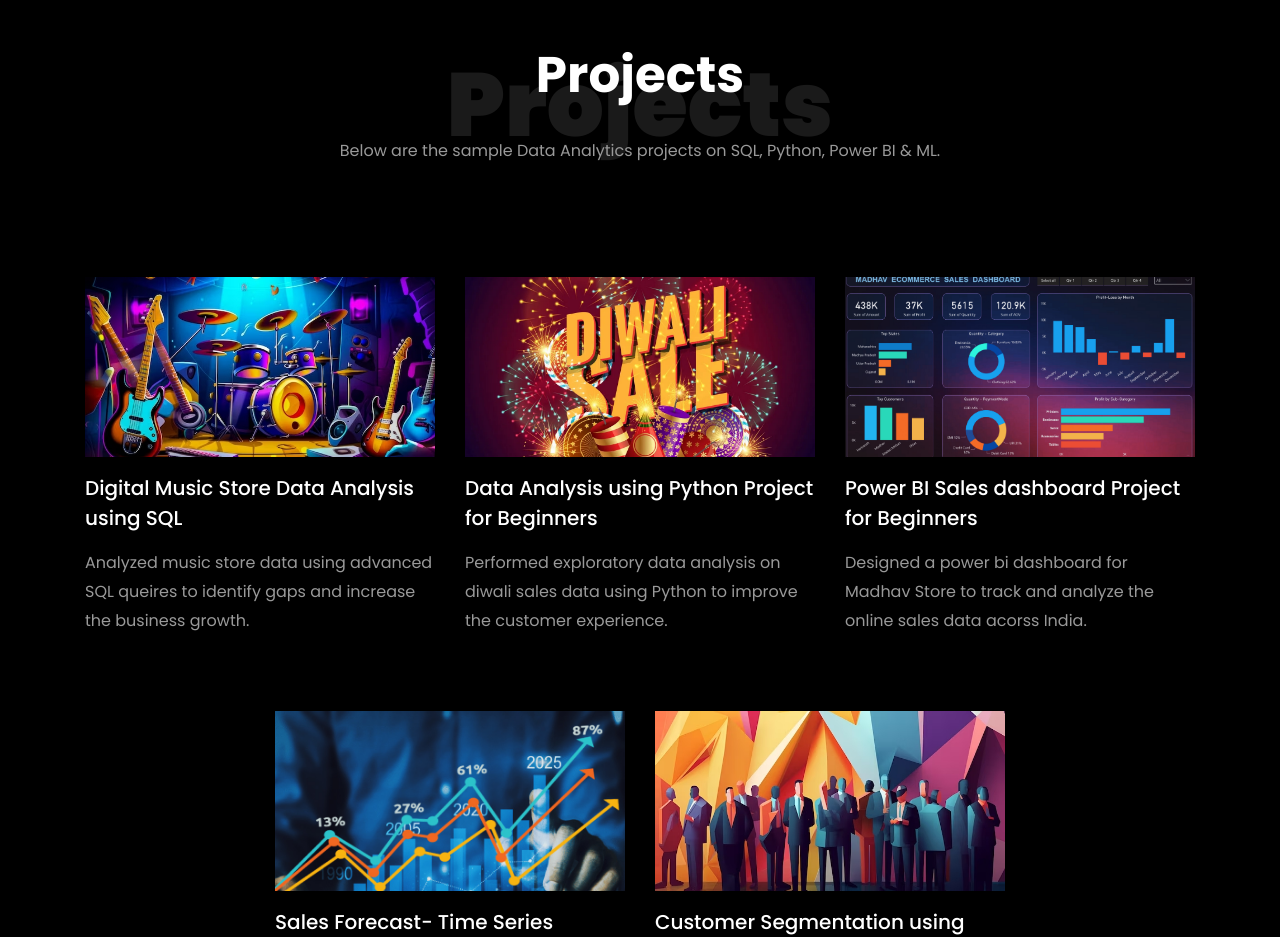
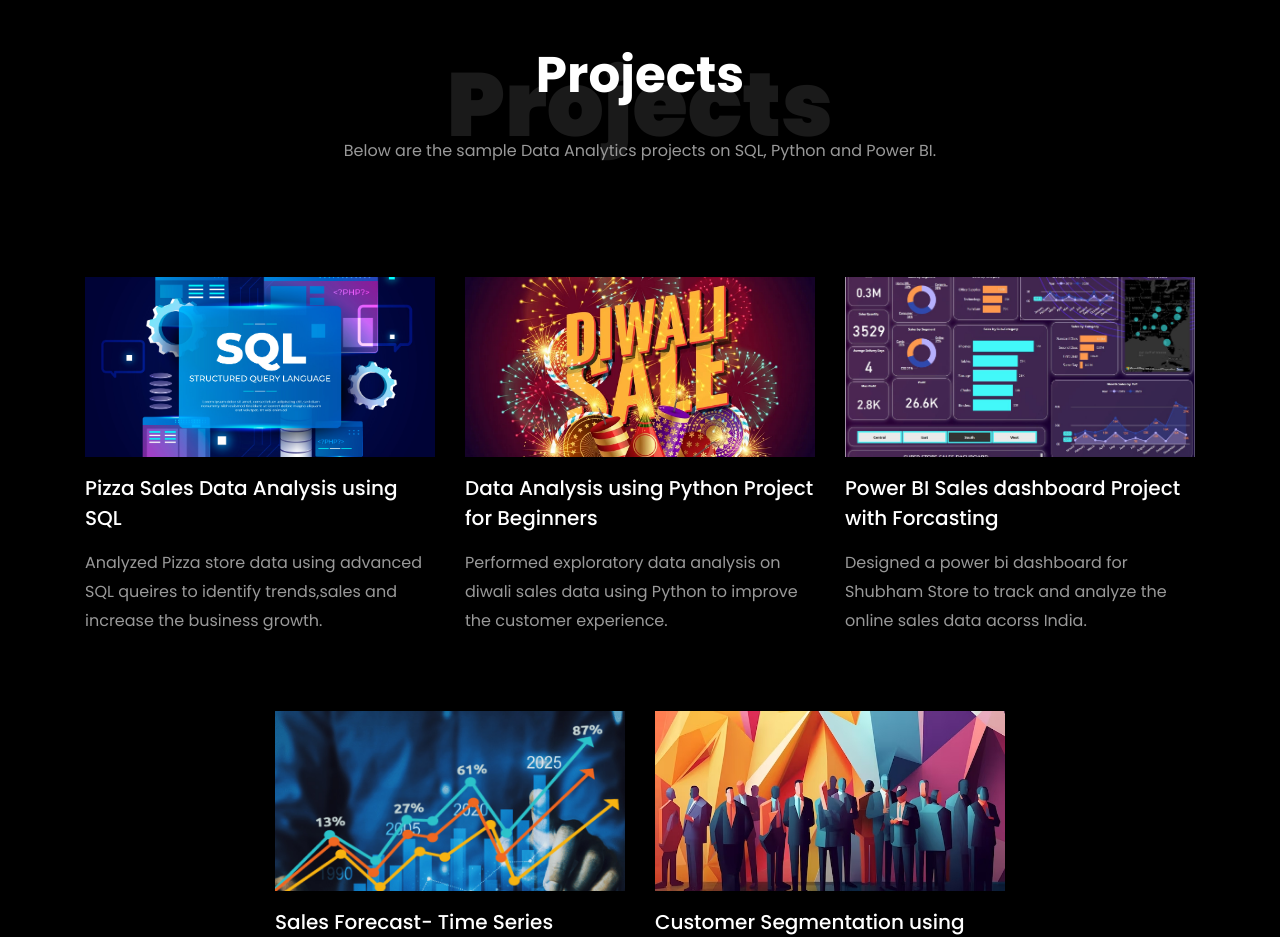
Before and after one commit to Dilipk121/diliptheanalyst, a plain HTML site: page index.html in a window 1280 px wide. Shown: the part 4480-5417 px from the top of the page. Drawn offline with Linux system fonts and the light colour scheme; files whose address does not match are found by name.

Commit message:
update
update

```diff
--- a/index.html
+++ b/index.html
@@ -457,18 +457,18 @@
           <div class="col-md-7 heading-section text-center ftco-animate">
             <h1 class="big big-2">Projects</h1>
             <h2 class="mb-4">Projects</h2>
-            <p>Below are the sample Data Analytics projects on SQL, Python, Power BI & ML.</p>
+            <p>Below are the sample Data Analytics projects on SQL, Python and Power BI.</p>
           </div>
         </div>
         <div class="row d-flex">
           <div class="col-md-4 d-flex ftco-animate">
           	<div class="blog-entry justify-content-end">
-              <a href="#" class="block-20 zoom-effect" style="background-image: url('images/proj_1.jpg');">
+              <a href="https://github.com/Dilipk121/SQL-Project/blob/main/PIZZA%20SALES%20ANALYSIS.pdf" class="block-20 zoom-effect" style="background-image: url('images/sql_project.jpg');">
               </a>
               <div class="text mt-3 float-right d-block">
 
-                <h3 class="heading"><a href="#">Digital Music Store Data Analysis using SQL</a></h3>
-                <p>Analyzed music store data using advanced SQL queires to identify gaps and increase the business growth.</p>
+                <h3 class="heading"><a href="https://github.com/Dilipk121/SQL-Project/blob/main/PIZZA%20SALES%20ANALYSIS.pdf">Pizza Sales Data Analysis using SQL</a></h3>
+                <p>Analyzed Pizza store data using advanced SQL queires to identify trends,sales and increase the business growth.</p>
               </div>
             </div>
           </div>
@@ -485,12 +485,12 @@
           </div>
           <div class="col-md-4 d-flex ftco-animate">
           	<div class="blog-entry">
-              <a href="#" class="block-20 zoom-effect" style="background-image: url('images/proj_3.jpg');">
+              <a href="https://github.com/Dilipk121/Super-Store-Sales-Dashboard/blob/main/sales_dashboard.JPG" class="block-20 zoom-effect" style="background-image: url('images/sales_dashboard.JPG');">
               </a>
               <div class="text mt-3 float-right d-block">
 
-                <h3 class="heading"><a href="#">Power BI Sales dashboard Project for Beginners</a></h3>
-                <p>Designed a power bi dashboard for Madhav Store to track and analyze the online sales data acorss India.</p>
+                <h3 class="heading"><a href="https://github.com/Dilipk121/Super-Store-Sales-Dashboard/blob/main/sales_dashboard.JPG">Power BI Sales dashboard Project with Forcasting</a></h3>
+                <p>Designed a power bi dashboard for Shubham Store to track and analyze the online sales data acorss India.</p>
               </div>
             </div>
           </div>
```
Also changed, not shown: images/sales_dashboard.JPG (added), images/self_picture.png, images/sql_project.jpg (added).
